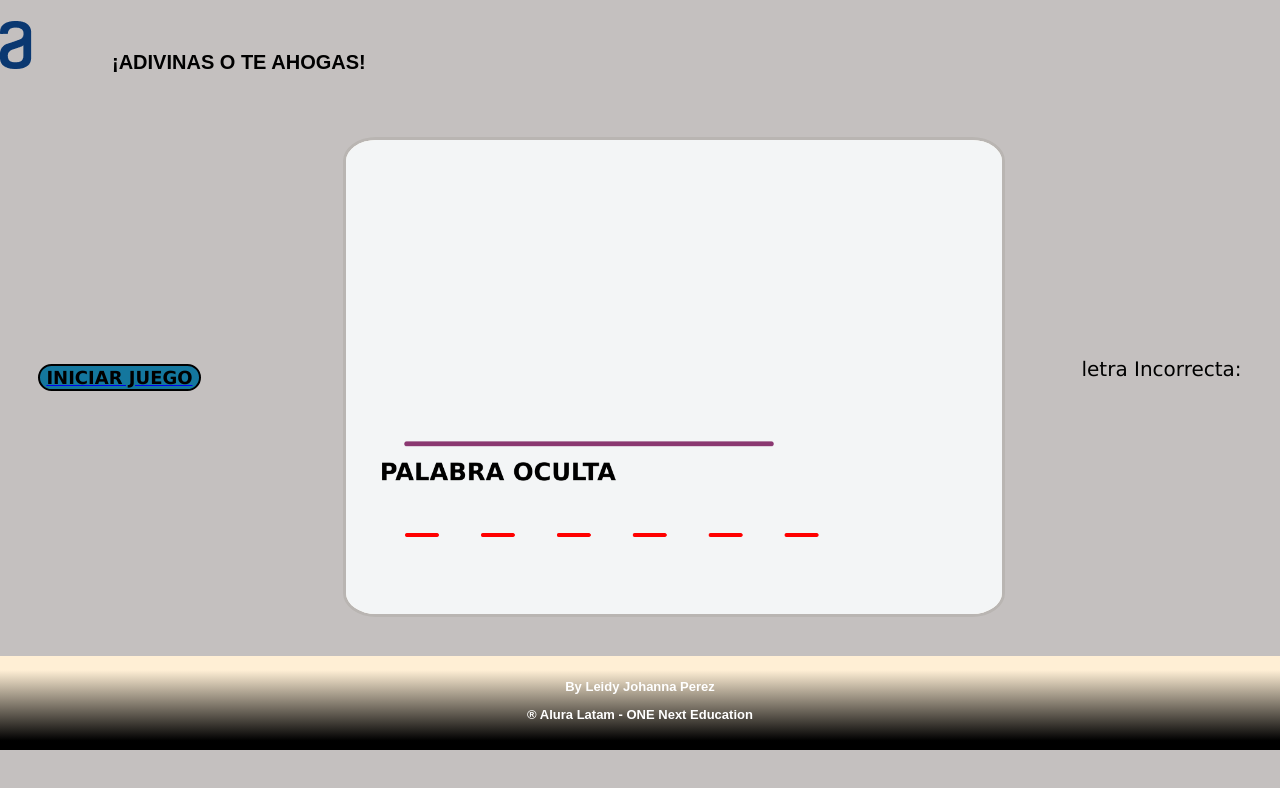
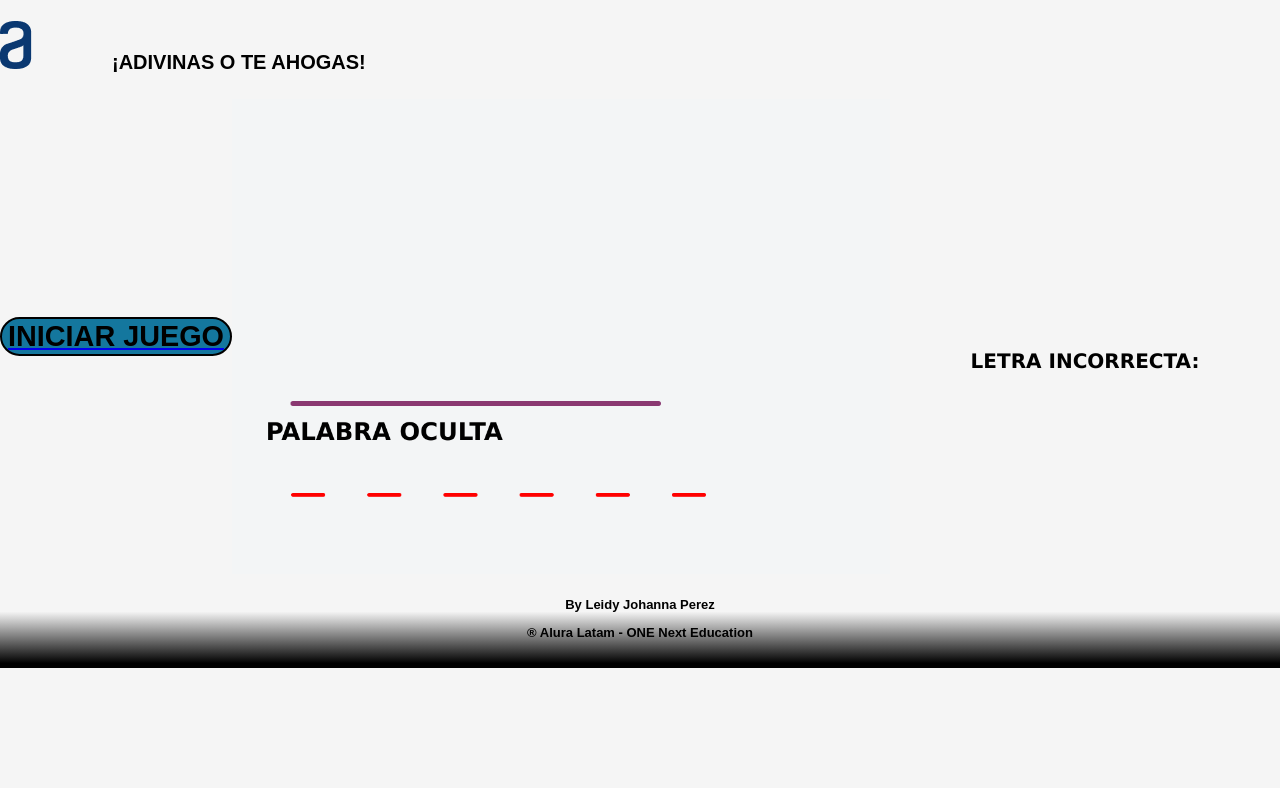
Before and after one commit to leidyp6/AhorcadoConJavascript, a plain HTML site: page index.html in a window 1280 px wide. Both pictures are taken after a click on the input "Iniciar juego". Drawn offline with Linux system fonts and the light colour scheme.

Commit message:
se eliminan selectores sin usar, se actualiza orden segun html

```diff
--- a/diseno.css
+++ b/diseno.css
@@ -1,10 +1,12 @@
 body{
-	background: #C4C0BF;
+	background-color: whitesmoke;
 	margin: 0;
+	font-family: 'Lucida Sans', 'Lucida Sans Regular', 'Lucida Grande', 'Lucida Sans Unicode', Geneva, Verdana, sans-serif;
 }
 
 header{
 	width: 100%;
+	height: 5%;
 	display: flex;
 	flex-direction: row;
 	justify-content: flex-start;
@@ -32,6 +34,21 @@ nav button:hover{
 	border-width: 5px;
 }
 
+.areaJuego{
+	display: flex;
+	align-items: center;
+	flex-direction: row;
+	flex-wrap: nowrap;
+	justify-content: center;
+}
+
+.botonesInicio {
+	width: 20%;
+	display: flex;
+	flex-direction: column;
+	align-items: center;
+}
+
 input, .btn-tipoA{
 	border-radius: 20px;
 	background-color: #14779e;
@@ -44,63 +61,48 @@ input, .btn-tipoB{
 
 .btn-inicio{
 	display: flex;
+	flex-direction: row;
 	border-color: black;
 	border-style: solid;
 	text-transform: uppercase;
-	font-size: large;
-	font-family: 'Lucida Sans', 'Lucida Sans Regular', 'Lucida Grande', 'Lucida Sans Unicode', Geneva, Verdana, sans-serif;
+	font-size: 1.8em;
 	font-weight: bold;
-
-
 
 }
 
-/*
-.botones{
+.canvasContainer{
 	height: 60%;
-	display: inline-grid;
-	margin-top: 15px;
-	justify-items: center;
-	align-content: center;
-	margin-left: 50%;
-	transform: translateX(-50%);
-}*/
-
-.inicio, .addWord{
-	padding: 10px 15px;
-	margin-bottom: 10px;
+	display: flex;
 }
 
-.agregar, .palabra-nueva{
-	display: none;
+.canvas-horca {
+	background-color: whitesmoke;
+	display: flex;
+	justify-content: flex-end;
+	width: 100%;
 }
 
-.areaJuego{
+.adivinaContainer{
 	display: flex;
+	flex-direction: column;
+	width: 50%;
+	text-transform: uppercase;
 	align-items: center;
-	flex-direction: row;
-	flex-wrap: nowrap;
-	justify-content: space-between;
-	margin: 3%;
+	font-size: 30px;
 }
 
-.canvasContainer{
-	height: 60vh;
-}
-
-.areaJuego div{
-	display: flex;
+.conteoIntentos{
+	text-transform: none;
 
 }
 
-.adivinaEsto-guiones{
-	display: flex;
-	order: 1;
-	width: 35%;
-	text-transform: uppercase;
+.etiqueta-adivinaEsto{
+	font-size: 20px;
+	font-family: 'Lucida Sans', 'Lucida Sans Regular', 'Lucida Grande', 'Lucida Sans Unicode', Geneva, Verdana, sans-serif	;
+	font-weight: bold;
 }
 
-.campoGuiones{
+.letraMal{
 	display: flex;
 	font-size: 50px;
 	margin: 0;
@@ -108,52 +110,20 @@ input, .btn-tipoB{
 	font-family: 'Lucida Sans', 'Lucida Sans Regular', 'Lucida Grande', 'Lucida Sans Unicode', Geneva, Verdana, sans-serif	;
 }
 
-.etiqueta-adivinaEsto{
-	font-size: 20px;
-	font-family: 'Lucida Sans', 'Lucida Sans Regular', 'Lucida Grande', 'Lucida Sans Unicode', Geneva, Verdana, sans-serif	;
-
-}
-
-.validaLetras-guiones{
-	display: flex;
-	flex-direction: column;
-	flex-wrap: wrap;
-}
-
-.canvas-horca {
-	display: flex;
-	justify-content: center;
-	order: 0;
-	margin-left: 5%;
-	margin-right: 5%;
-	background-color: floralwhite;
-	border-color: #B9B5B2;
-	border-style: solid;
-	border-radius: 5%;
-}
-
 .firma {
 	text-align: center;
-	background: linear-gradient(papayawhip 15%, black 90%);
+	background: linear-gradient(whitesmoke 40%, black 95%);
 	margin: 0;
-	height: 8%;
+	height: 5%;
 	font-size: 13px;
 	font-family: sans-serif;
 	padding-top: 10px;
 	padding-bottom: 15px;
 	font-weight: bold;
-	color: white;
 }
 
 /*Diseno contenido juego*/
 
-#dibujeAqui{
-	margin-top: 148px;
-	margin-left: 30%;
-	transform: translateX(300px);
-	display: inline;
-}
-
 /*https://www.youtube.com/watch?v=4Nn4pay15IQ
 https://www.youtube.com/watch?v=DmYHkk_7pXc
 */
```
